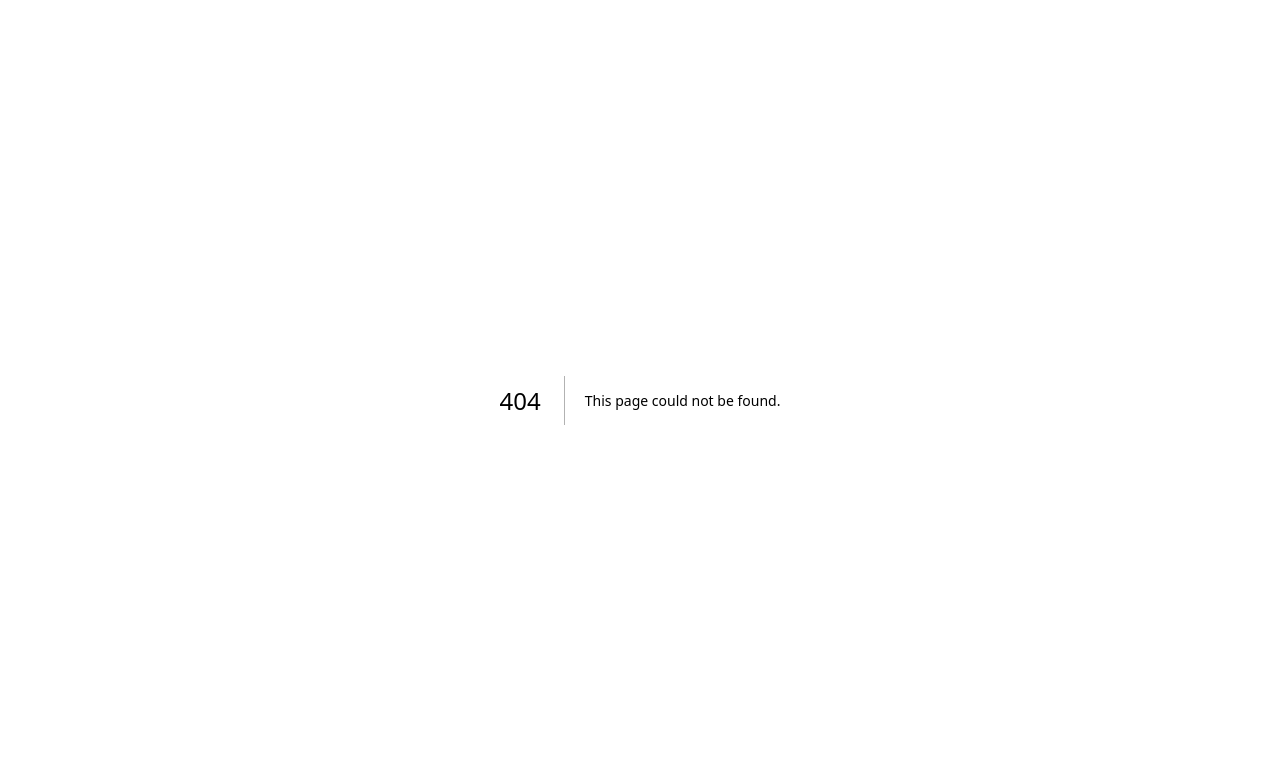
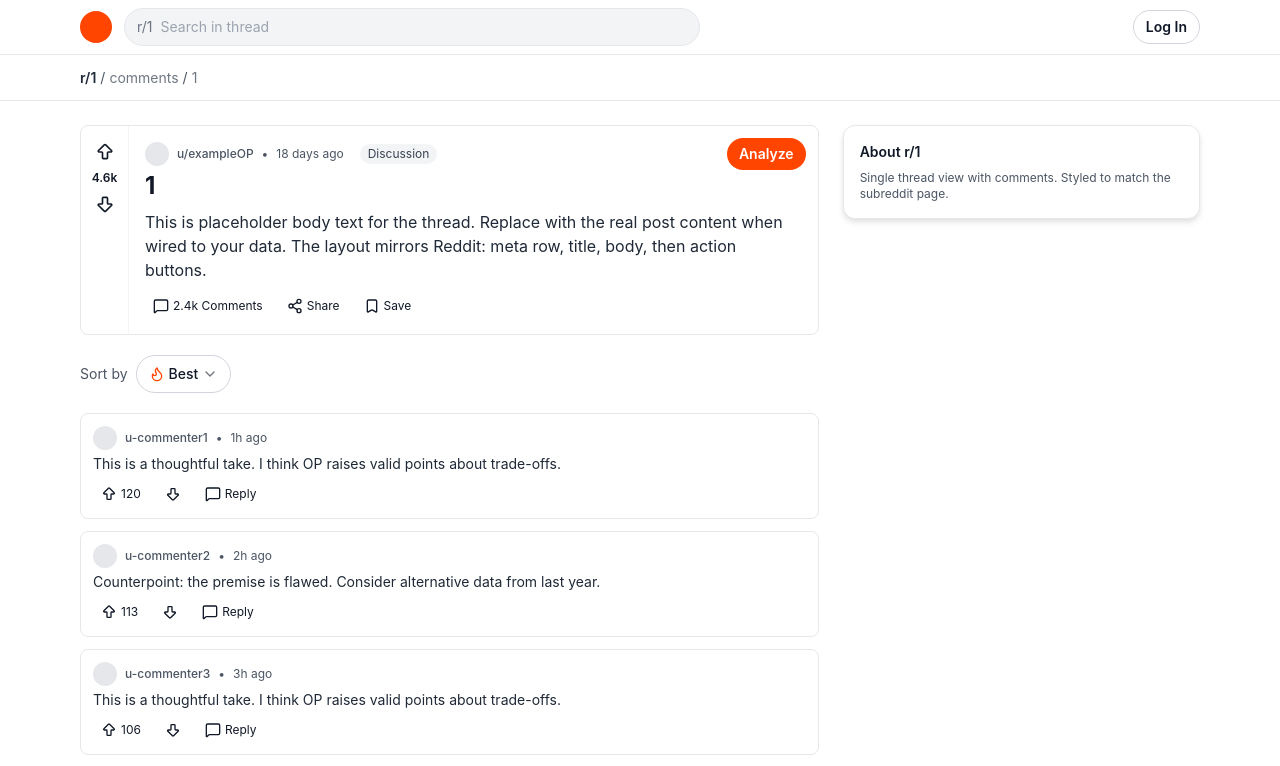
Before and after one commit to manavukani/calhacks-reddit, a Next.js app in the folder frontend/: page /r/1/comments/1/1 in a window 1280 px wide. Before the commit this address had no page. Shown: the top 766 px of the page. Built offline with nearby package versions, Linux system fonts and the light colour scheme.

Commit message:
added thread/comments page

```diff
--- /dev/null
+++ b/frontend/src/pages/r/[subreddit]/comments/[id]/[title].tsx
@@ -0,0 +1,141 @@
+import Head from 'next/head'
+import Link from 'next/link'
+import { useRouter } from 'next/router'
+import { useMemo } from 'react'
+import { ArrowBigUp, ArrowBigDown, MessageSquare, Share2, Bookmark, Flame, ChevronDown } from 'lucide-react'
+
+export default function ThreadPage() {
+  const router = useRouter()
+  const { subreddit, id, title } = router.query
+  const sub = useMemo(() => (typeof subreddit === 'string' ? subreddit.toLowerCase() : ''), [subreddit])
+  const postTitle = typeof title === 'string' ? decodeURIComponent(title) : ''
+
+  // Mock content/comments (can be wired later)
+  const comments = Array.from({ length: 8 }).map((_, i) => ({
+    id: i + 1,
+    author: `u-commenter${i + 1}`,
+    body:
+      i % 2 === 0
+        ? 'This is a thoughtful take. I think OP raises valid points about trade-offs.'
+        : 'Counterpoint: the premise is flawed. Consider alternative data from last year.',
+    score: 120 - i * 7,
+    age: `${i + 1}h`
+  }))
+
+  return (
+    <main className="min-h-screen bg-white text-gray-900">
+      <Head>
+        <title>{postTitle ? `${postTitle} • r/${sub}` : `r/${sub}`}</title>
+      </Head>
+
+      {/* Top navbar (continuity) */}
+      <div className="fixed top-0 inset-x-0 z-40 bg-white/95 backdrop-blur border-b border-gray-200">
+        <div className="max-w-6xl mx-auto px-4 py-2 flex items-center gap-3">
+          <Link href={`/`} className="flex items-center gap-2">
+            <div className="w-8 h-8 bg-[#FF4500] rounded-full" />
+          </Link>
+          <div className="hidden md:flex items-center flex-1">
+            <div className="w-full max-w-xl">
+              <div className="flex items-center gap-2 px-3 py-2 rounded-full bg-gray-100 border border-gray-200">
+                <span className="text-gray-500 text-sm">r/{sub}</span>
+                <input placeholder="Search in thread" className="bg-transparent outline-none text-sm flex-1" />
+              </div>
+            </div>
+          </div>
+          <div className="ml-auto flex items-center gap-2">
+            <button className="px-3 py-1.5 rounded-full border border-gray-300 text-sm font-semibold hover:bg-gray-50">Log In</button>
+          </div>
+        </div>
+      </div>
+
+      {/* Header strip with breadcrumb */}
+      <div className="border-b border-gray-200 pt-14">
+        <div className="max-w-6xl mx-auto px-4 py-3 text-sm text-gray-600 flex items-center gap-1">
+          <Link href={`/r/${sub}`} className="font-semibold text-gray-800 hover:text-[#FF4500]">r/{sub}</Link>
+          <span>/</span>
+          <span className="opacity-80">comments</span>
+          <span>/</span>
+          <span className="opacity-80 truncate max-w-[40vw]">{postTitle || id}</span>
+        </div>
+      </div>
+
+      <div className="max-w-6xl mx-auto px-4 py-6 grid grid-cols-1 lg:grid-cols-3 gap-6">
+        {/* Main column */}
+        <div className="lg:col-span-2 space-y-4">
+          {/* Post card */}
+          <article className="relative rounded-lg border border-gray-200 bg-white">
+            <div className="flex">
+              {/* Vote bar */}
+              <div className="w-12 shrink-0 flex flex-col items-center py-3 gap-1 border-r border-gray-100">
+                <button aria-label="upvote" className="p-1 rounded hover:bg-gray-100"><ArrowBigUp className="w-5 h-5" /></button>
+                <div className="text-xs font-semibold">4.6k</div>
+                <button aria-label="downvote" className="p-1 rounded hover:bg-gray-100"><ArrowBigDown className="w-5 h-5" /></button>
+              </div>
+              {/* Content */}
+              <div className="flex-1 p-4">
+                <Link href="/dashboard" className="absolute top-3 right-3 inline-flex items-center gap-1 px-3 py-1.5 rounded-full bg-[#FF4500] text-white text-sm font-semibold hover:bg-[#ff5722]">
+                  Analyze
+                </Link>
+                <div className="flex items-center gap-2 text-xs text-gray-600 mb-1">
+                  <div className="w-6 h-6 rounded-full bg-gray-200" />
+                  <span className="font-medium">u/exampleOP</span>
+                  <span>•</span>
+                  <span>18 days ago</span>
+                  <span className="ml-2 inline-flex items-center px-2 py-0.5 rounded-full bg-gray-100 text-gray-700">Discussion</span>
+                </div>
+                <h1 className="text-xl md:text-2xl font-bold mb-2">{postTitle || 'Thread title here'}</h1>
+                <div className="prose prose-sm md:prose-base max-w-none text-gray-800">
+                  <p>
+                    This is placeholder body text for the thread. Replace with the real post content when wired to your data.
+                    The layout mirrors Reddit: meta row, title, body, then action buttons.
+                  </p>
+                </div>
+                <div className="flex items-center gap-2 text-xs mt-3">
+                  <button className="inline-flex items-center gap-1 px-2 py-1 rounded hover:bg-gray-100"><MessageSquare className="w-4 h-4" /> 2.4k Comments</button>
+                  <button className="inline-flex items-center gap-1 px-2 py-1 rounded hover:bg-gray-100"><Share2 className="w-4 h-4" /> Share</button>
+                  <button className="inline-flex items-center gap-1 px-2 py-1 rounded hover:bg-gray-100"><Bookmark className="w-4 h-4" /> Save</button>
+                </div>
+              </div>
+            </div>
+          </article>
+
+          {/* Sort comments */}
+          <div className="flex items-center gap-2 text-sm py-1">
+            <span className="text-gray-600">Sort by</span>
+            <button className="inline-flex items-center gap-1 px-3 py-2 rounded-full border border-gray-300 bg-white hover:bg-gray-50 font-medium">
+              <Flame className="w-4 h-4 text-[#FF4500]" /> Best <ChevronDown className="w-4 h-4 opacity-60" />
+            </button>
+          </div>
+
+          {/* Comments list */}
+          <div className="space-y-3">
+            {comments.map((c) => (
+              <div key={c.id} className="rounded-lg border border-gray-200 bg-white p-3">
+                <div className="flex items-center gap-2 text-xs text-gray-600 mb-1">
+                  <div className="w-6 h-6 rounded-full bg-gray-200" />
+                  <span className="font-medium">{c.author}</span>
+                  <span>•</span>
+                  <span>{c.age} ago</span>
+                </div>
+                <p className="text-sm text-gray-800 mb-2">{c.body}</p>
+                <div className="flex items-center gap-2 text-xs">
+                  <button className="inline-flex items-center gap-1 px-2 py-1 rounded hover:bg-gray-100"><ArrowBigUp className="w-4 h-4" /> {c.score}</button>
+                  <button className="inline-flex items-center gap-1 px-2 py-1 rounded hover:bg-gray-100"><ArrowBigDown className="w-4 h-4" /></button>
+                  <button className="inline-flex items-center gap-1 px-2 py-1 rounded hover:bg-gray-100"><MessageSquare className="w-4 h-4" /> Reply</button>
+                </div>
+              </div>
+            ))}
+          </div>
+        </div>
+
+        {/* Sidebar */}
+        <aside className="space-y-4 lg:sticky lg:top-4 self-start">
+          <div className="rounded-xl border border-gray-200 bg-white p-4 drop-shadow-md">
+            <div className="text-sm font-semibold mb-2">About r/{sub}</div>
+            <div className="text-xs text-gray-600">Single thread view with comments. Styled to match the subreddit page.</div>
+          </div>
+        </aside>
+      </div>
+    </main>
+  )
+}
```
